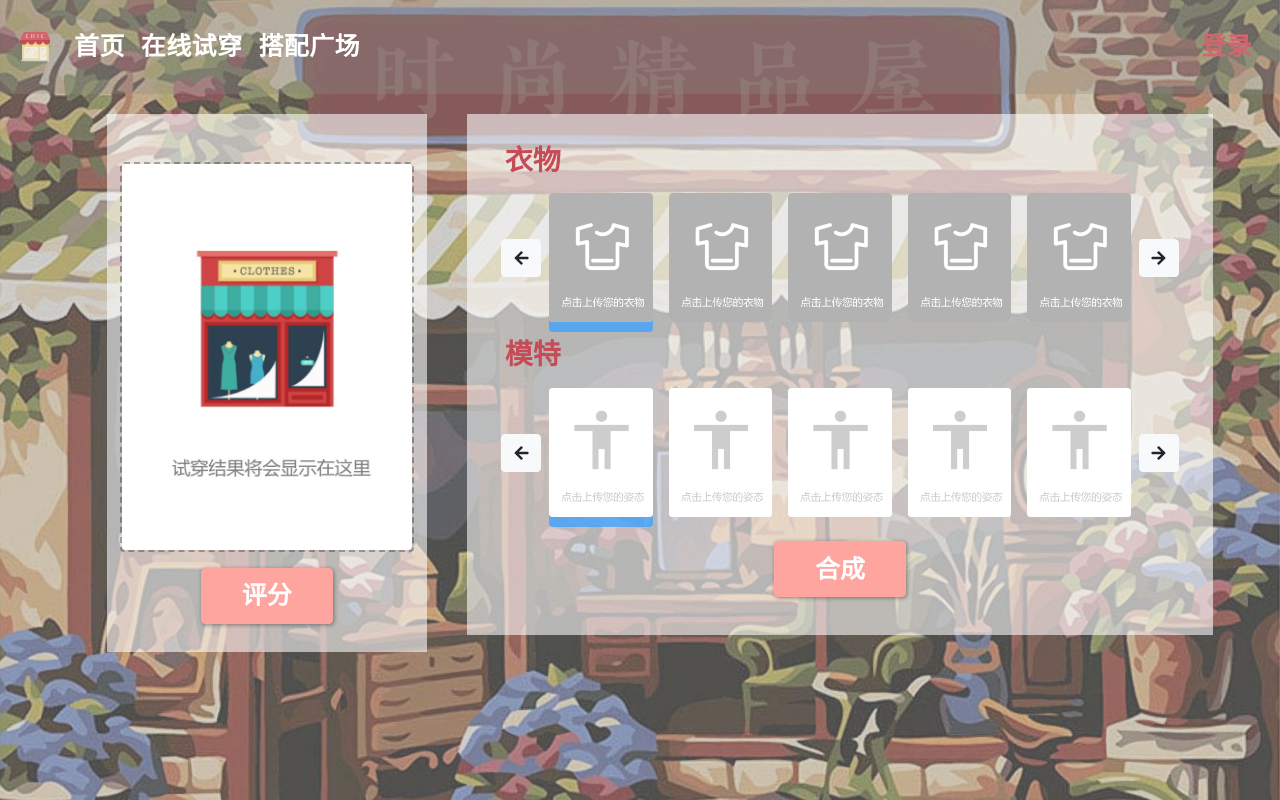
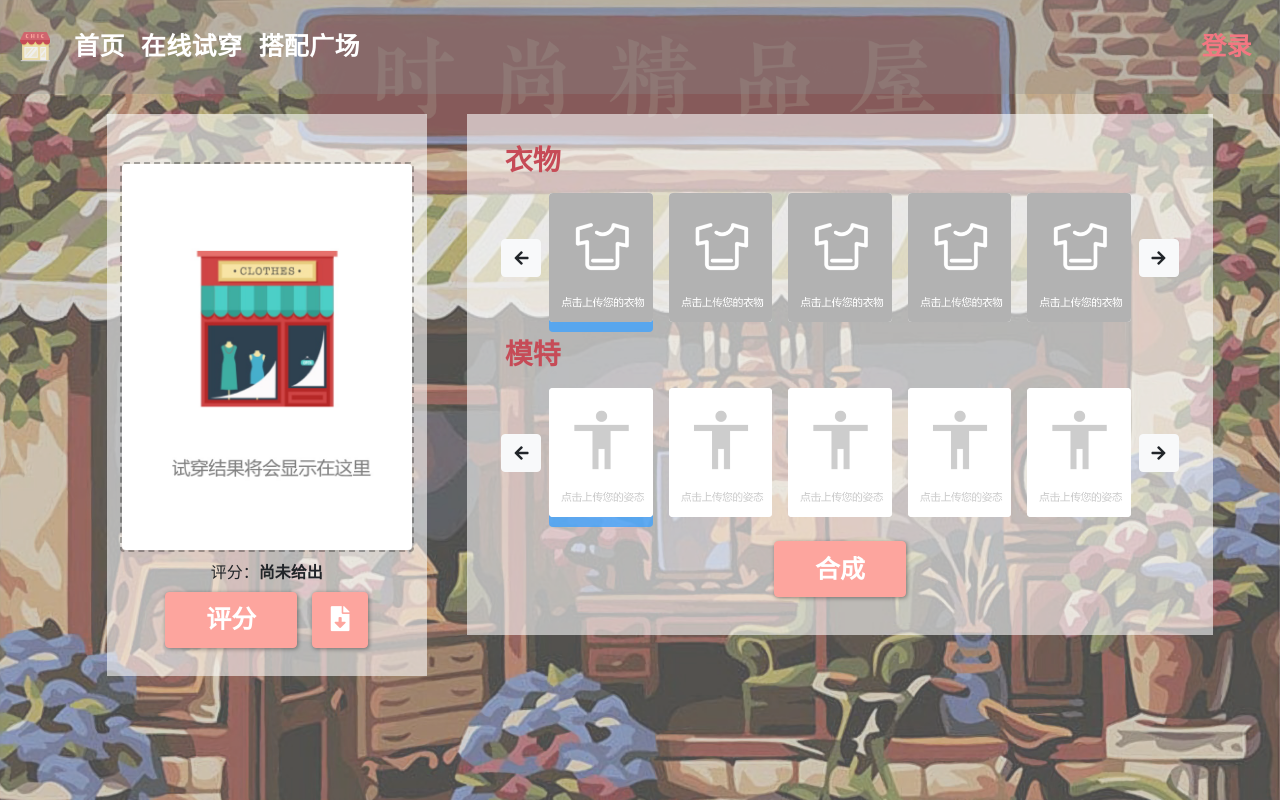
Before and after one commit to XufengCh/SoftwareEngineeringProject, a Django app: page / in a window 1280 px wide. Run offline with Django 3.2, Linux system fonts and the light colour scheme; some libraries are stand-ins or nearby versions.

Commit message:
根据用户上传的图片渲染主页

```diff
--- a/HouseOfFashion/HouseOfFashion/settings.py
+++ b/HouseOfFashion/HouseOfFashion/settings.py
@@ -138,8 +138,9 @@ LOGOUT_REDIRECT_URL = '/'
 LOGIN_REDIRECT_URL = '/'
 
 # store files
-MEDIA_ROOT = os.path.join(BASE_DIR, 'media\\')
-MEDIA_URL = os.path.join(BASE_DIR, 'media/')
+# DEBUG:: 之前访问不了图片可能和这里MEDIA_URL有关系，学着其他教程改了一下
+MEDIA_ROOT = os.path.join(BASE_DIR, 'media/')
+MEDIA_URL = '/media/'
 
 # ajax 传输需要，解决跨域方式
 CORS_ALLOW_CREDENTIALS = True
--- a/HouseOfFashion/HouseOfFashion/urls.py
+++ b/HouseOfFashion/HouseOfFashion/urls.py
@@ -25,3 +25,8 @@ urlpatterns = [
     path('images/', include('images.urls')),
     path('users/', include('django.contrib.auth.urls')),
 ]
+
+from django.contrib.staticfiles.urls import static
+from HouseOfFashion import settings
+# 用于用户访问 media文件夹下的图片路径重定向
+urlpatterns += static(settings.MEDIA_URL,document_root=settings.MEDIA_ROOT)
--- a/HouseOfFashion/change/views.py
+++ b/HouseOfFashion/change/views.py
@@ -3,9 +3,26 @@
 from django.shortcuts import render
 from django.http import HttpResponse
 from django.template import loader
+from images.models import *
 
 
 def homepage(request):
     # template = loader.get_template('change/homepage.html')
-    return render(request, 'change/index.html')
+    content = {}
+    if request.user.is_authenticated:
+        # for pic_type in ['clothe-', 'body-']:
+        # TODO: 这里把查询改一下前端的django过滤器就可以写成循环了
+        for slot in [0, 1, 2, 3, 4]:
+            try:
+                clothe = Clothe.objects.get(user=request.user, slot=slot)
+                content['clothe' + str(slot)] = clothe
+            except Clothe.DoesNotExist:
+                pass
+        for slot in [0, 1, 2, 3, 4]:
+            try:
+                body = Body.objects.get(user=request.user, slot=slot)
+                content['body' + str(slot)] = body
+            except Body.DoesNotExist:
+                pass
+    return render(request, 'change/index.html', content)
 # Create your views here.
--- a/HouseOfFashion/images/urls.py
+++ b/HouseOfFashion/images/urls.py
@@ -5,6 +5,7 @@ app_name = 'images'
 urlpatterns = [
     path('upload_img', views.upload_img, name='upload_img'),
     path('generate', views.generate, name='generate'),
+    path('evaluate', views.evaluate, name='evaluate'),
     path('tryon', views.tryon, name='tryon'),
     path('test', views.test, name='test')
 ]
--- a/HouseOfFashion/static/change/styles/style.css
+++ b/HouseOfFashion/static/change/styles/style.css
@@ -92,3 +92,14 @@ body {
     background: #FDA59E;
     box-shadow: 1px 1px 4px rgba(0, 0, 0, 0.4);
 }
+
+#download-btn {
+    width: 56px;
+    height: 56px;
+    margin-left: 15px;
+    border-color: #FDA59E;
+    font-size: 25px;
+
+    background: #FDA59E;
+    box-shadow: 1px 1px 4px rgba(0, 0, 0, 0.4);
+}
--- a/HouseOfFashion/templates/change/index.html
+++ b/HouseOfFashion/templates/change/index.html
@@ -31,6 +31,41 @@
     <script src="{% static 'change/scripts/jquery-cropper.js' %}" crossorigin="anonymous"></script>
 </head>
 <script type="text/javascript" src="{% static 'change/scripts/index.js' %}"></script>
+<script>
+    $(document).ready(function () {
+        {% if clothe0 %}
+        $('#clothe-0 img').attr("src", '{{ clothe0.image.image_file.url }}');
+        {% endif %}
+        {% if clothe1 %}
+        $('#clothe-1 img').attr("src", '{{ clothe1.image.image_file.url }}');
+        {% endif %}
+        {% if clothe2 %}
+        $('#clothe-2 img').attr("src", '{{ clothe2.image.image_file.url }}');
+        {% endif %}
+        {% if clothe3 %}
+        $('#clothe-3 img').attr("src", '{{ clothe3.image.image_file.url }}');
+        {% endif %}
+        {% if clothe4 %}
+        $('#clothe-4 img').attr("src", '{{ clothe4.image.image_file.url }}');
+        {% endif %}
+
+        {% if body0 %}
+        $('#body-0 img').attr("src", '{{ body0.image.image_file.url }}');
+        {% endif %}
+        {% if body1 %}
+        $('#body-1 img').attr("src", '{{ body1.image.image_file.url }}');
+        {% endif %}
+        {% if body2 %}
+        $('#body-2 img').attr("src", '{{ body2.image.image_file.url }}');
+        {% endif %}
+        {% if body3 %}
+        $('#body-3 img').attr("src", '{{ body3.image.image_file.url }}');
+        {% endif %}
+        {% if body4 %}
+        $('#body-4 img').attr("src", '{{ body4.image.image_file.url }}');
+        {% endif %}
+    });
+</script>
 <body background="{% static 'change/assets/background.png' %}">
     <nav class="navbar navbar-expand-lg navbar-light" id="navbarSelf">
         <a class="navbar-brand" href="#">
@@ -60,18 +95,18 @@
                     <a class="nav-link" href="#" style="color: #D0666F">注册</a>
                 </li> -->
                 {% if user.is_authenticated %}
-                <li class="nav-item">
-                    <p>欢迎，{{ user.username }}</p>
+                <li class="row nav-item align-content-center">
+                    <a class="nav-link" style="color: rgb(243, 119, 130); font-size: 15px;margin-right: 15px;">欢迎，{{ user.username }}</a>
                 </li>
                 <li class="nav-item">
-                    <a class="nav-link" href="{% url 'logout' %}" style="color: #D0666F">退出</a>
+                    <a class="nav-link" href="{% url 'logout' %}" style="color: rgb(243, 119, 130)">退出</a>
                 </li>
-                <li class="nav-item">
+                <!-- <li class="nav-item">
                     <a class="nav-link" href="{% url 'images:test' %}" style="color: #D0666F">测试</a>
-                </li>
+                </li> -->
                 {% else %}
                 <li class="nav-item">
-                    <a class="nav-link" href="{% url 'login' %}" style="color: #D0666F">登录</a>
+                    <a class="nav-link" href="{% url 'login' %}" style="color: rgb(243, 119, 130)">登录</a>
                 </li>
                 {% endif %}
             </ul>
@@ -86,18 +121,23 @@
                 <div class="photo-wrapper rounded m-2" id="display">
                     <figure class="figure" style="margin-bottom: 0px;">
                         <img src="{% static 'change/assets/sample-result.jpg' %}" class="figure-img img-fluid rounded"
-                            style="margin-bottom: 0px;" alt="返回您的图片生成结果">
+                            style="margin-bottom: 0px;" alt="您的图片生成结果">
                             <!-- 修正：主窗口不需要用户上传图片 -->
                         <!-- <input class="upload-img" name="file" accept="image/*" type="file" style="display: none" /> -->
                         <!-- <figcaption class="figure-caption">A caption for the above image.</figcaption> -->
                     </figure>
                 </div>
             </div>
-
+            <div class="row justify-content-center">
+                <div>评分：</div>
+                <strong id="score">尚未给出</strong>
+            </div>
             <div class="row justify-content-center">
                 <!-- button -->
-                <button class="btn btn-primary my-2" type="button" id="eval-btn"
-                onclick="alert('他摸了');">评分</button>
+                <button class="btn btn-primary my-2" type="button" id="eval-btn">评分</button>
+                <!-- 下载用户合成的图片 -->
+                <button class="btn btn-primary my-2" type="button" id="download-btn" title="下载合成图片">
+                    <i class="fas fa-file-download"></i></button>
             </div>
 
         </div>
```
Also changed, not shown: HouseOfFashion/images/views.py (+19 -4 lines), HouseOfFashion/static/change/scripts/index.js (+36 -10 lines), HouseOfFashion/static/change/assets/sample-ash.jpg (added).
